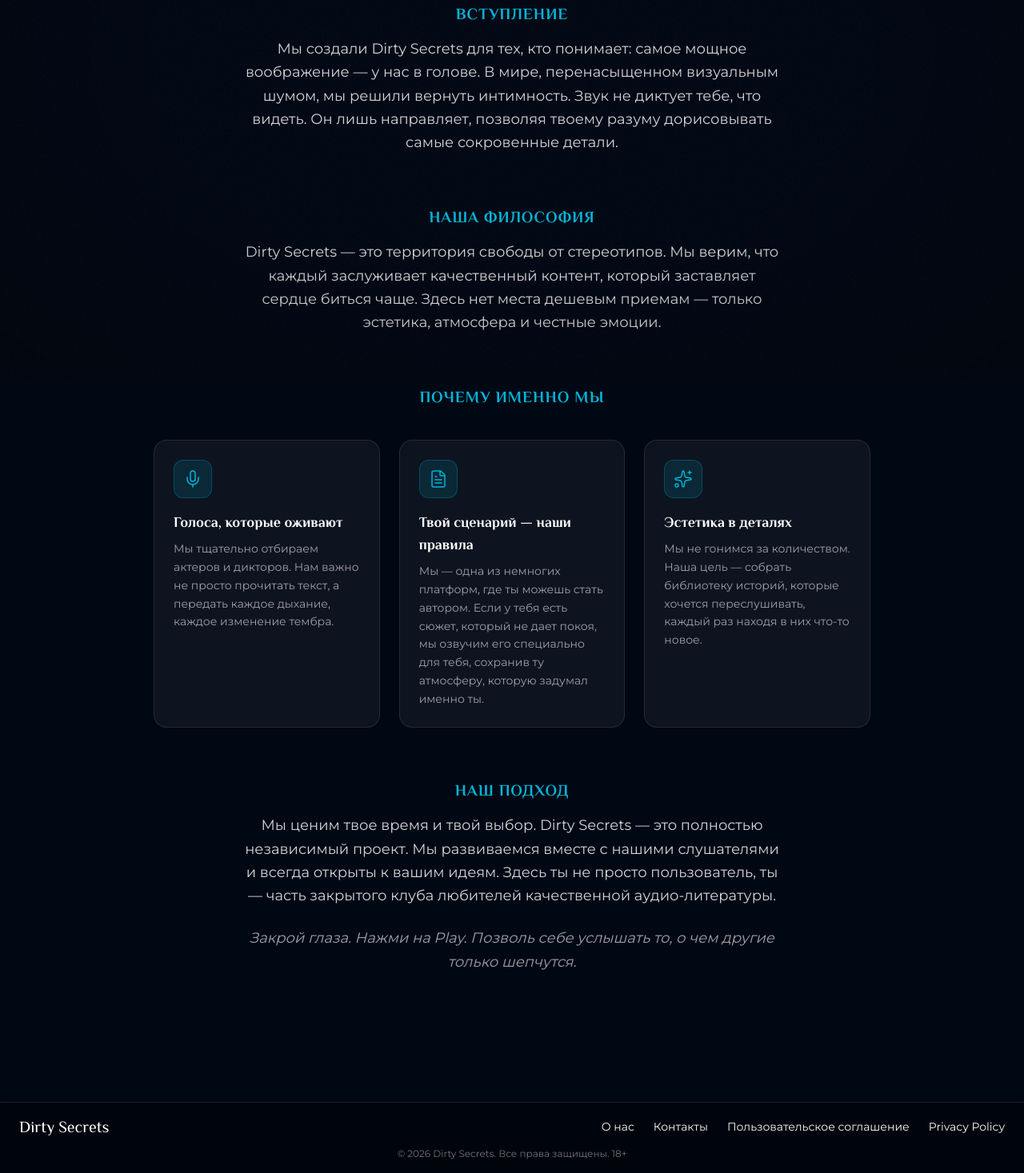
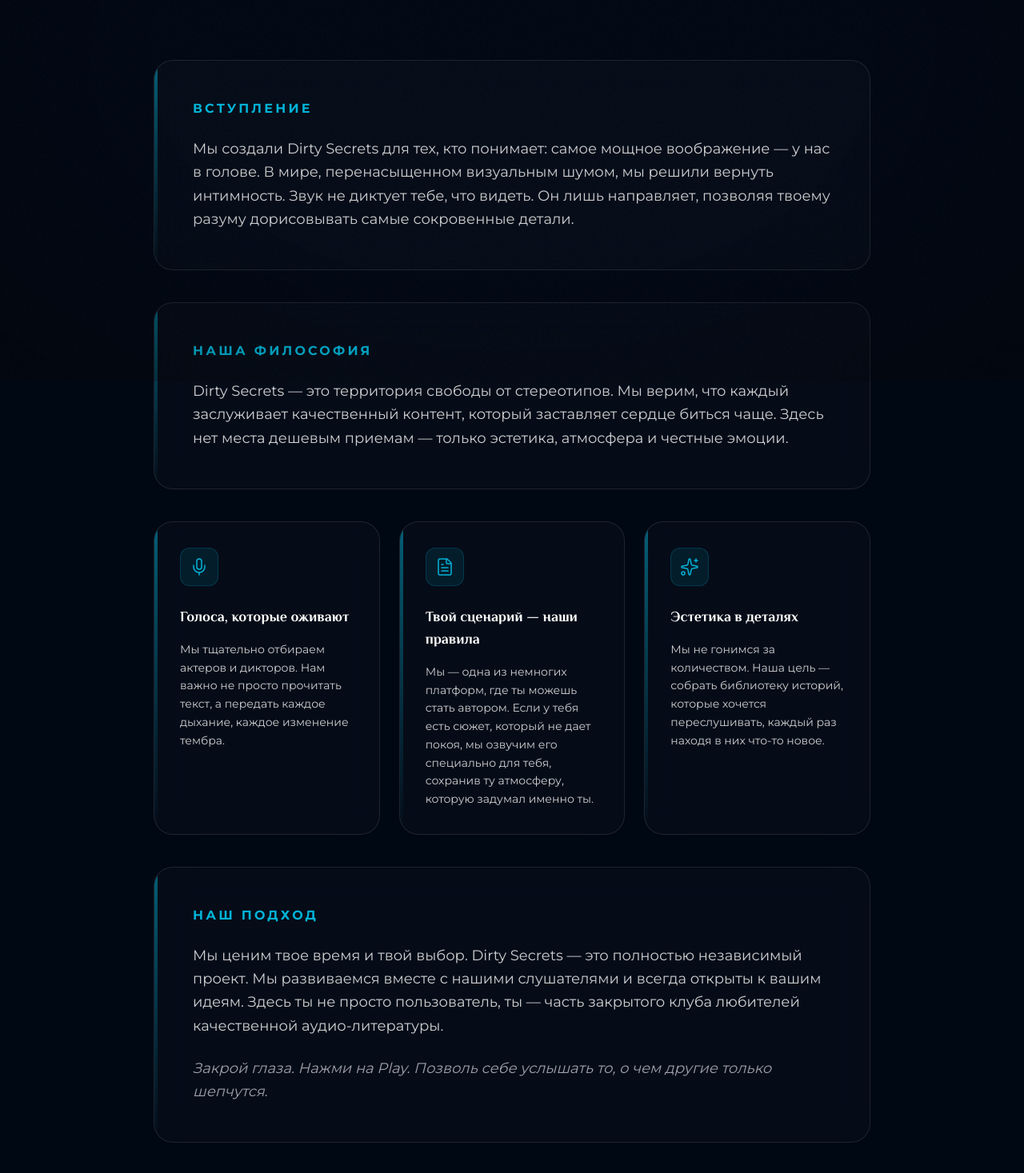
Before and after one commit to ruiskhakov2017-sys/audio-platform, a Next.js app in the folder site/frontend/: page /about in a window 1280 px wide. Shown: the part 323-1790 px from the top of the page at 80% size. Built offline with nearby package versions, Linux system fonts and the light colour scheme; no server answers.

Commit message:
feat: redesign pages (About, Reviews, Order), fix Top 100 & Pricing styles, improve Mobile Player & Story layout

```diff
--- a/site/frontend/app/about/page.tsx
+++ b/site/frontend/app/about/page.tsx
@@ -29,11 +29,11 @@
     <div className="min-h-screen bg-[#000814] text-white">
       <Header />
 
-      <main className="relative z-10 pt-28 pb-24 px-6">
-        <div className="max-w-4xl mx-auto">
-          {/* Title */}
+      <main className="relative z-10 pt-28 pb-24 px-4 md:px-6">
+        <div className="max-w-4xl mx-auto py-16 flex flex-col gap-10">
+          {/* Главный заголовок (Слоган) */}
           <motion.h1
-            className="font-heading text-4xl md:text-5xl lg:text-6xl font-bold text-white text-center leading-tight mb-16"
+            className="text-4xl md:text-5xl lg:text-6xl font-black text-center bg-clip-text text-transparent bg-gradient-to-r from-[#00B4D8] to-blue-600 mb-8 leading-tight"
             initial={{ opacity: 0, y: 24 }}
             animate={{ opacity: 1, y: 0 }}
             transition={{ duration: 0.6 }}
@@ -42,89 +42,81 @@
           </motion.h1>
 
           {/* Вступление */}
-          <motion.section
-            className="mb-16 text-center"
+          <motion.div
+            className="relative overflow-hidden bg-white/[0.02] backdrop-blur-xl border border-white/10 rounded-3xl p-8 md:p-12 group transition-all duration-500 hover:border-[#00B4D8]/30 hover:shadow-[0_0_40px_rgba(0,180,216,0.1)]"
             initial={{ opacity: 0, y: 20 }}
             whileInView={{ opacity: 1, y: 0 }}
             viewport={{ once: true, margin: '-50px' }}
             transition={{ duration: 0.5 }}
           >
-            <h2 className="font-heading text-xl font-semibold text-[#00B4D8] uppercase tracking-wider mb-4">
+            <div className="absolute left-0 top-0 bottom-0 w-1 bg-gradient-to-b from-[#00B4D8] to-transparent opacity-50" />
+            <span className="text-[#00B4D8] text-sm md:text-base font-bold uppercase tracking-[0.2em] mb-6 block text-left">
               Вступление
-            </h2>
-            <p className="text-zinc-300 text-lg leading-relaxed max-w-2xl mx-auto">
+            </span>
+            <p className="text-white/80 text-lg leading-relaxed font-light text-left">
               Мы создали Dirty Secrets для тех, кто понимает: самое мощное воображение — у нас в голове. В мире, перенасыщенном визуальным шумом, мы решили вернуть интимность. Звук не диктует тебе, что видеть. Он лишь направляет, позволяя твоему разуму дорисовывать самые сокровенные детали.
             </p>
-          </motion.section>
+          </motion.div>
 
           {/* Наша философия */}
-          <motion.section
-            className="mb-16 text-center"
+          <motion.div
+            className="relative overflow-hidden bg-white/[0.02] backdrop-blur-xl border border-white/10 rounded-3xl p-8 md:p-12 group transition-all duration-500 hover:border-[#00B4D8]/30 hover:shadow-[0_0_40px_rgba(0,180,216,0.1)]"
             initial={{ opacity: 0, y: 20 }}
             whileInView={{ opacity: 1, y: 0 }}
             viewport={{ once: true, margin: '-50px' }}
             transition={{ duration: 0.5 }}
           >
-            <h2 className="font-heading text-xl font-semibold text-[#00B4D8] uppercase tracking-wider mb-4">
+            <div className="absolute left-0 top-0 bottom-0 w-1 bg-gradient-to-b from-[#00B4D8] to-transparent opacity-50" />
+            <span className="text-[#00B4D8] text-sm md:text-base font-bold uppercase tracking-[0.2em] mb-6 block text-left">
               Наша философия
-            </h2>
-            <p className="text-zinc-300 text-lg leading-relaxed max-w-2xl mx-auto">
+            </span>
+            <p className="text-white/80 text-lg leading-relaxed font-light text-left">
               Dirty Secrets — это территория свободы от стереотипов. Мы верим, что каждый заслуживает качественный контент, который заставляет сердце биться чаще. Здесь нет места дешевым приемам — только эстетика, атмосфера и честные эмоции.
             </p>
-          </motion.section>
+          </motion.div>
 
-          {/* Почему именно мы — grid with icons */}
-          <motion.section
-            className="mb-16"
+          {/* Почему именно мы */}
+          <div className="grid grid-cols-1 md:grid-cols-3 gap-6">
+            {whyUs.map((item, i) => (
+              <motion.div
+                key={item.title}
+                className="relative overflow-hidden bg-white/[0.02] backdrop-blur-xl border border-white/10 rounded-3xl p-8 group transition-all duration-500 hover:border-[#00B4D8]/30 hover:shadow-[0_0_40px_rgba(0,180,216,0.1)] flex flex-col"
+                initial={{ opacity: 0, y: 24 }}
+                whileInView={{ opacity: 1, y: 0 }}
+                viewport={{ once: true }}
+                transition={{ duration: 0.5, delay: i * 0.1 }}
+              >
+                <div className="absolute left-0 top-0 bottom-0 w-1 bg-gradient-to-b from-[#00B4D8] to-transparent opacity-50" />
+                <div
+                  className="w-12 h-12 rounded-xl flex items-center justify-center mb-6 shrink-0 bg-[#00B4D8]/10 border border-[#00B4D8]/20"
+                >
+                  <item.icon className="w-6 h-6 text-[#00B4D8]" strokeWidth={1.5} />
+                </div>
+                <h3 className="text-lg font-bold text-white mb-4 text-left">{item.title}</h3>
+                <p className="text-white/80 text-sm leading-relaxed font-light text-left flex-1">{item.text}</p>
+              </motion.div>
+            ))}
+          </div>
+
+          {/* Наш подход */}
+          <motion.div
+            className="relative overflow-hidden bg-white/[0.02] backdrop-blur-xl border border-white/10 rounded-3xl p-8 md:p-12 group transition-all duration-500 hover:border-[#00B4D8]/30 hover:shadow-[0_0_40px_rgba(0,180,216,0.1)]"
             initial={{ opacity: 0, y: 20 }}
             whileInView={{ opacity: 1, y: 0 }}
             viewport={{ once: true, margin: '-50px' }}
             transition={{ duration: 0.5 }}
           >
-            <h2 className="font-heading text-xl font-semibold text-[#00B4D8] uppercase tracking-wider mb-10 text-center">
-              Почему именно мы
-            </h2>
-            <div className="grid grid-cols-1 md:grid-cols-3 gap-6 max-w-6xl mx-auto">
-              {whyUs.map((item, i) => (
-                <motion.div
-                  key={item.title}
-                  className="rounded-2xl border border-white/10 bg-white/5 p-6 backdrop-blur-sm hover:border-[#00B4D8]/30 transition-colors flex flex-col"
-                  initial={{ opacity: 0, y: 24 }}
-                  whileInView={{ opacity: 1, y: 0 }}
-                  viewport={{ once: true }}
-                  transition={{ duration: 0.5, delay: i * 0.1 }}
-                >
-                  <div
-                    className="w-12 h-12 rounded-xl flex items-center justify-center mb-4 shrink-0"
-                    style={{ backgroundColor: `${ACCENT}20`, border: `1px solid ${ACCENT}40` }}
-                  >
-                    <item.icon className="w-6 h-6" style={{ color: ACCENT }} strokeWidth={1.5} />
-                  </div>
-                  <h3 className="text-lg font-bold text-white mb-2">{item.title}</h3>
-                  <p className="text-zinc-400 text-sm leading-relaxed flex-1">{item.text}</p>
-                </motion.div>
-              ))}
-            </div>
-          </motion.section>
-
-          {/* Наш подход */}
-          <motion.section
-            className="mb-16 text-center"
-            initial={{ opacity: 0, y: 20 }}
-            whileInView={{ opacity: 1, y: 0 }}
-            viewport={{ once: true, margin: '-50px' }}
-            transition={{ duration: 0.5 }}
-          >
-            <h2 className="font-heading text-xl font-semibold text-[#00B4D8] uppercase tracking-wider mb-4">
+            <div className="absolute left-0 top-0 bottom-0 w-1 bg-gradient-to-b from-[#00B4D8] to-transparent opacity-50" />
+            <span className="text-[#00B4D8] text-sm md:text-base font-bold uppercase tracking-[0.2em] mb-6 block text-left">
               Наш подход
-            </h2>
-            <p className="text-zinc-300 text-lg leading-relaxed max-w-2xl mx-auto mb-6">
+            </span>
+            <p className="text-white/80 text-lg leading-relaxed font-light text-left mb-6">
               Мы ценим твое время и твой выбор. Dirty Secrets — это полностью независимый проект. Мы развиваемся вместе с нашими слушателями и всегда открыты к вашим идеям. Здесь ты не просто пользователь, ты — часть закрытого клуба любителей качественной аудио-литературы.
             </p>
-            <p className="text-zinc-400 text-lg leading-relaxed italic max-w-2xl mx-auto">
+            <p className="text-zinc-400 text-lg leading-relaxed italic text-left">
               Закрой глаза. Нажми на Play. Позволь себе услышать то, о чем другие только шепчутся.
             </p>
-          </motion.section>
+          </motion.div>
         </div>
       </main>
     </div>
--- a/site/frontend/app/browse/page.tsx
+++ b/site/frontend/app/browse/page.tsx
@@ -443,8 +443,8 @@
                           />
                         )}
                       </div>
-                      <span className="absolute inset-0 flex items-center justify-center bg-black/0 group-hover:bg-black/20 transition-all duration-500 ease-in-out pointer-events-none">
-                        <span className="text-4xl font-bold uppercase tracking-wider text-center text-white/70 transition-opacity duration-[3000ms] delay-[500ms] ease-in-out opacity-0 group-[.in-view]:opacity-80 group-hover:opacity-100 group-hover:text-white group-hover:duration-300 group-hover:delay-0 group-hover:[text-shadow:0_0_15px_rgba(255,255,255,0.6)]">
+                      <span className="absolute inset-0 flex items-center justify-center bg-black/0 group-[.in-view]:bg-black/20 group-hover:bg-black/20 transition-all duration-500 ease-in-out pointer-events-none">
+                        <span className="text-4xl font-bold uppercase tracking-wider text-center text-white/70 transition-all duration-[1500ms] ease-out delay-[100ms] opacity-0 group-[.in-view]:opacity-100 group-[.in-view]:[text-shadow:0_0_15px_rgba(255,255,255,0.8)] md:group-[.in-view]:opacity-70 md:group-[.in-view]:[text-shadow:none] md:group-hover:opacity-100 md:group-hover:[text-shadow:0_0_15px_rgba(255,255,255,0.8)] md:group-hover:duration-300 md:group-hover:delay-0">
                           {genre}
                         </span>
                       </span>
--- a/site/frontend/app/top/page.tsx
+++ b/site/frontend/app/top/page.tsx
@@ -77,13 +77,13 @@
                     <div className="absolute inset-0 bg-gradient-to-t from-black/95 via-black/40 to-transparent opacity-80 group-hover:opacity-100 transition-opacity duration-300" />
 
                     {/* Ranking Badge - Glassmorphism */}
-                    <span className="absolute top-4 left-4 w-10 h-10 flex items-center justify-center rounded-full bg-white/10 backdrop-blur-md border border-white/20 text-white font-bold text-lg shadow-lg z-10">
+                    <span className="absolute top-4 left-4 w-10 h-10 flex items-center justify-center rounded-full bg-black/80 backdrop-blur-md border border-[#00B4D8]/50 text-[#00B4D8] font-black text-lg shadow-lg shadow-black/50 z-10">
                       {index + 1}
                     </span>
 
                     {/* Content Group: Genre + Title */}
                     <div className="absolute bottom-0 left-0 right-0 p-5 flex flex-col gap-2 transform transition-transform duration-300 group-hover:-translate-y-1 z-10">
-                      <span className="inline-block w-max px-3 py-1 rounded-full bg-[#00B4D8]/20 text-[#00B4D8] border border-[#00B4D8]/30 text-xs uppercase tracking-wider font-semibold">
+                      <span className="inline-block w-max px-3 py-1.5 rounded-full bg-black/70 backdrop-blur-md border border-[#00B4D8]/60 text-[#00B4D8] font-bold text-xs uppercase tracking-widest shadow-[0_0_15px_rgba(0,180,216,0.25)] [text-shadow:0_0_8px_rgba(0,180,216,0.6)]">
                         {getDisplayTags(story)[0] || 'Аудио'}
                       </span>
                       <h2 className="text-xl md:text-2xl font-bold text-white leading-tight line-clamp-2">
--- a/site/frontend/components/browse/FilterSidebar.tsx
+++ b/site/frontend/components/browse/FilterSidebar.tsx
@@ -133,7 +133,7 @@
                   type="button"
                   onClick={() => handleGenreClick(genre)}
                   className={`${tagBase} ${isActive
-                    ? 'bg-blue-600 border-blue-600 text-white'
+                    ? 'bg-blue-900/80 border-blue-700/50 text-white'
                     : 'bg-zinc-900/50 border-zinc-700/50 text-zinc-400 hover:text-cyan-400'
                     }`}
                 >
```
Also changed, not shown: site/frontend/app/order/page.tsx (+41 -17 lines), site/frontend/app/pricing/page.tsx (+17 -21 lines), site/frontend/app/reviews/page.tsx (+46 -28 lines), site/frontend/app/story/[id]/page.tsx (+17 -2 lines), site/frontend/components/player/GlobalPlayerBar.tsx (+8 -8 lines).
